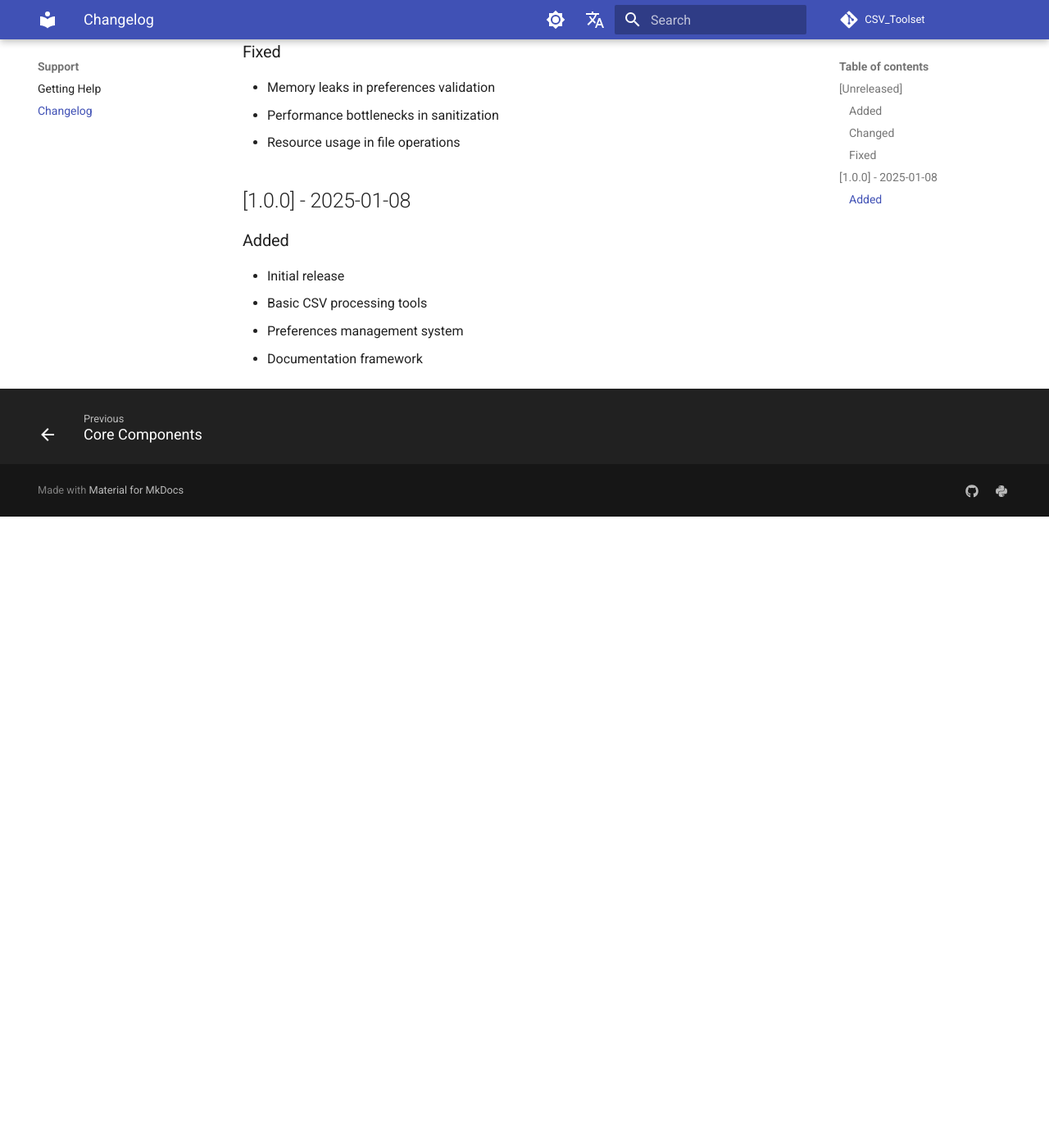
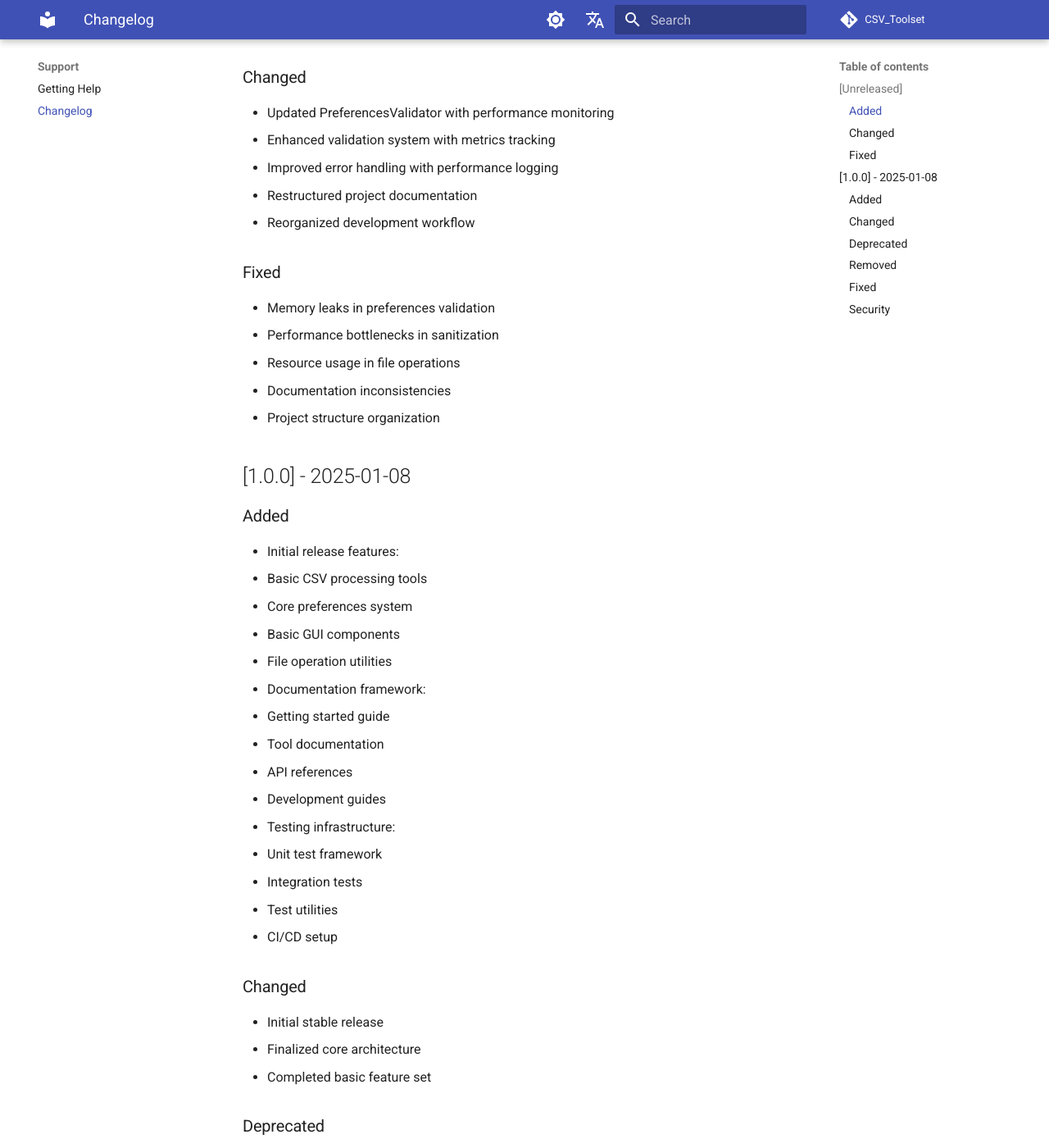
Before and after one commit to rfd62794/CSV_Toolset, an MkDocs documentation site: the page built from docs/CHANGELOG.md, in a window 1280 px wide and 1400 px high, scrolled down 1116 px. Shown: the whole window at 82% size. Built offline with MkDocs 1.6.1 and Material for MkDocs 9.7.7, drawn with Linux system fonts in a browser that asks for light colours; comment, search, counter and statistics services are not loaded; the version menu is left out; before the commit the page ends 1746 px from its top, so only the background shows below that; some of the changed text lies outside the part shown.

Commit message:
Remove outdated CHANGELOG.md and update documentation in docs/CHANGELOG.md to reflect recent enhancements in performance monitoring, project structure, and validation improvements. Key changes include the addition of a performance monitoring system, project structure improvements, and fixes for memory leaks and documentation inconsistencies. This update ensures better organization and clarity for future development.

```diff
--- a/docs/CHANGELOG.md
+++ b/docs/CHANGELOG.md
@@ -22,20 +23,67 @@
   - Troubleshooting guide
   - Best practices
   - Configuration options
+- Project structure improvements:
+  - Clear directory organization
+  - Component documentation
+  - Development workflow guide
+  - Task tracking system
+  - Milestone planning
 
 ### Changed
 - Updated PreferencesValidator with performance monitoring
 - Enhanced validation system with metrics tracking
 - Improved error handling with performance logging
+- Restructured project documentation
+- Reorganized development workflow
 
 ### Fixed
 - Memory leaks in preferences validation
 - Performance bottlenecks in sanitization
 - Resource usage in file operations
+- Documentation inconsistencies
+- Project structure organization
 
 ## [1.0.0] - 2025-01-08
+
 ### Added
-- Initial release
-- Basic CSV processing tools
-- Preferences management system
-- Documentation framework
+- Initial release features:
+  - Basic CSV processing tools
+  - Core preferences system
+  - Basic GUI components
+  - File operation utilities
+- Documentation framework:
+  - Getting started guide
+  - Tool documentation
+  - API references
+  - Development guides
+- Testing infrastructure:
+  - Unit test framework
+  - Integration tests
+  - Test utilities
+  - CI/CD setup
+
+### Changed
+- Initial stable release
+- Finalized core architecture
+- Completed basic feature set
+
+### Deprecated
+- Legacy CSV processing methods
+- Old configuration format
+- Deprecated utility functions
+
+### Removed
+- Beta features
+- Experimental modules
+- Legacy code
+
+### Fixed
+- Initial bug fixes
+- Performance improvements
+- Documentation corrections
+
+### Security
+- Basic security measures
+- Input validation
+- File operation safety
```
Also changed, not shown: other parts of docs/CHANGELOG.md (+2 -1 lines), CHANGELOG.md (deleted, +0 -81 lines).
